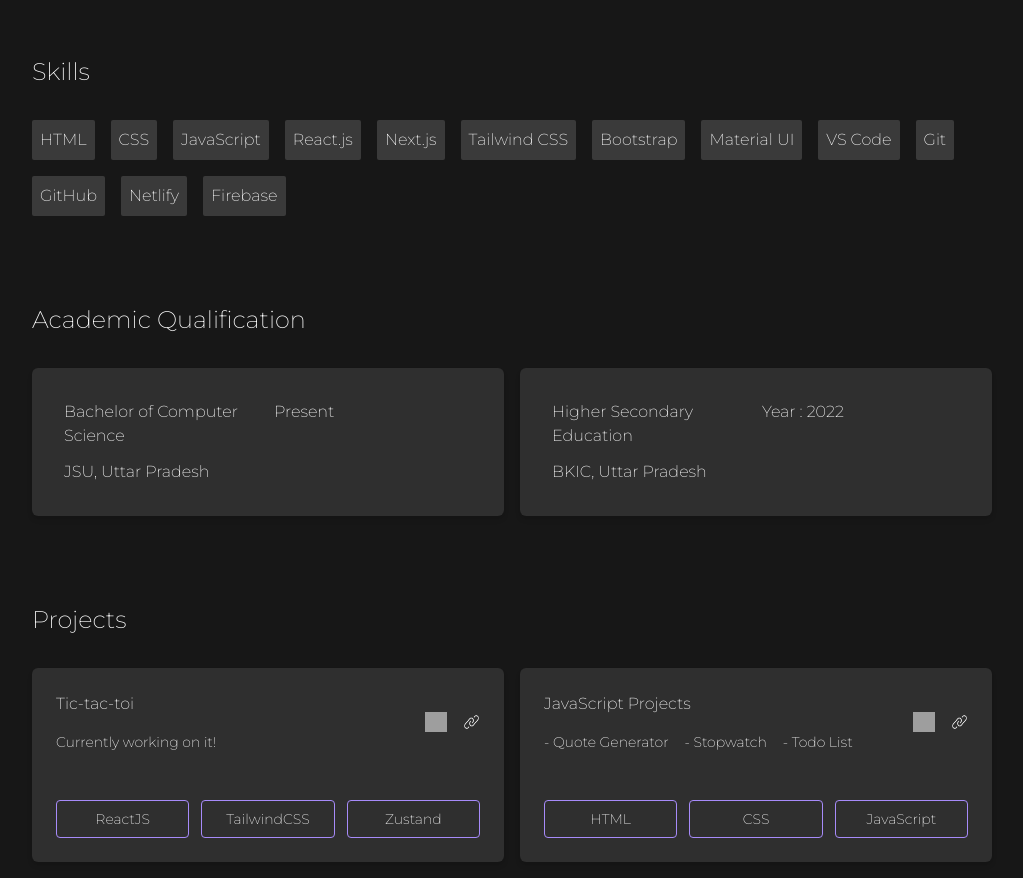
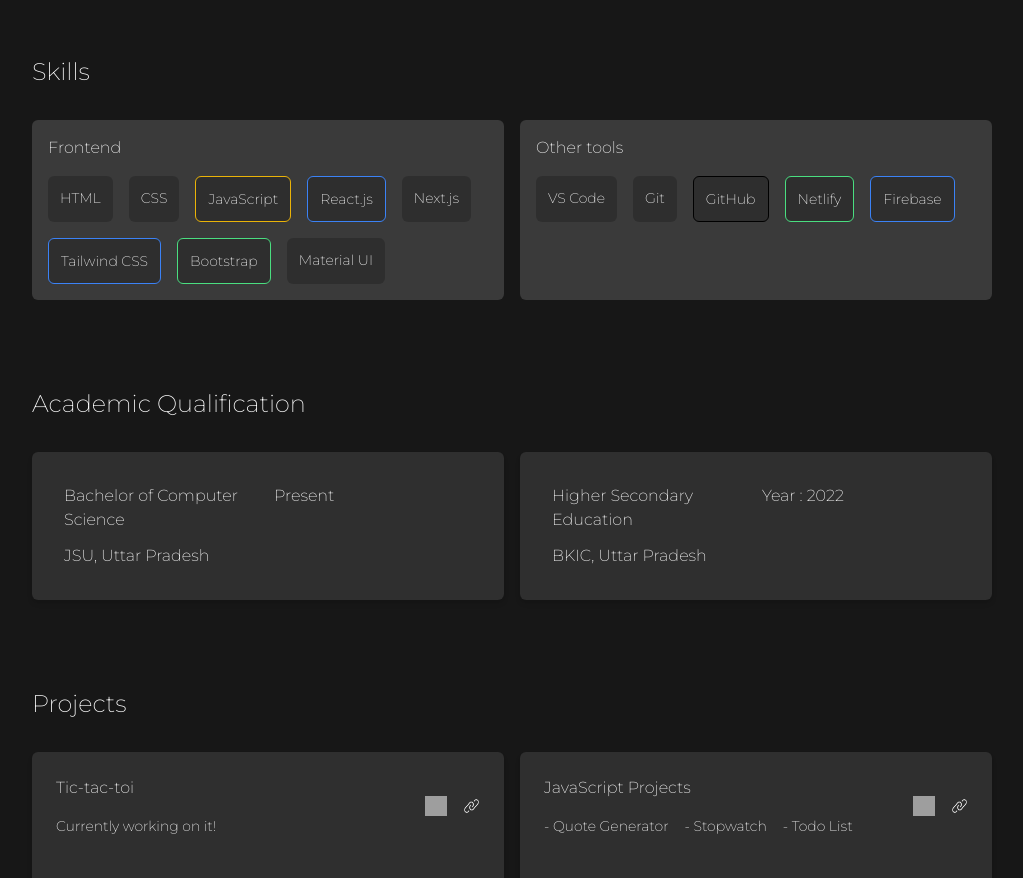
Before and after one commit to qzSeeker/PortfolioQzseeker, a React (Vite) app: page / in a window 1280 px wide. Shown: the part 960-1838 px from the top of the page, without its empty margins (128-1151 px from the left). Built offline with nearby package versions, Linux system fonts and the light colour scheme; grey boxes are pictures that could not be loaded.

Commit message:
initial changes

```diff
--- a/src/Components/Projects/Projects.jsx
+++ b/src/Components/Projects/Projects.jsx
@@ -11,7 +11,7 @@ function Projects() {
       img: "github.png",
       link: "https://github.com/qzSeeker/Tic-Tac-Toe",
       tech: (
-        <ul className="grid sm:grid-cols-3 grid-cols-2 gap-3 mt-8 text-sm">
+        <ul className="grid sm:grid-cols-3 grid-cols-2 gap-3 mt-8 text-sm md:text-md">
           <li className="border border-violet-400 p-2 rounded">ReactJS</li>
           <li className="border border-violet-400 p-2 rounded">TailwindCSS</li>
           <li className="border border-violet-400 p-2 rounded">Zustand</li>
@@ -32,7 +32,7 @@ function Projects() {
       img: "github.png",
       link: "https://github.com/qzSeeker/JavaScript-Projects",
       tech: (
-        <ul className="grid sm:grid-cols-3 grid-cols-2 gap-3 mt-8 text-sm">
+        <ul className="grid sm:grid-cols-3 grid-cols-2 gap-3 mt-8 text-sm md:text-md">
           <li className="border border-violet-400 p-2 rounded">HTML</li>
           <li className="border border-violet-400 p-2 rounded">CSS</li>
           <li className="border border-violet-400 p-2 rounded">JavaScript</li>
@@ -47,7 +47,7 @@ function Projects() {
       img:"github.png",
       link: "https://github.com/qzSeeker/React-Chat-App",
       tech: (
-        <ul className="grid sm:grid-cols-4 grid-cols-2 gap-3 mt-8 text-sm">
+        <ul className="grid sm:grid-cols-4 grid-cols-2 gap-3 mt-8 text-sm md:text-md">
           <li className="border border-violet-400 p-2 rounded">React</li>
           <li className="border border-violet-400 p-2 rounded">TailwindCSS</li>
           <li className="border border-violet-400 p-2 rounded">Firebase</li>
@@ -63,7 +63,7 @@ function Projects() {
       img: "github.png",
       link: "#",
       tech: (
-        <ul className="grid sm:grid-cols-3 grid-cols-2 gap-3 mt-8 text-sm">
+        <ul className="grid sm:grid-cols-3 grid-cols-2 gap-3 mt-8 text-sm md:text-md">
           <li className="border border-violet-400 p-2 rounded">React</li>
           <li className="border border-violet-400 p-2 rounded">TailwindCSS</li>
           <li className="border border-violet-400 p-2 rounded">Firebase</li>
--- a/src/Components/Skills.jsx
+++ b/src/Components/Skills.jsx
@@ -10,24 +10,44 @@ function Skills() {
     { id: 6, skill: "Tailwind CSS" },
     { id: 7, skill: "Bootstrap" },
     { id: 8, skill: "Material UI" },
+  ];
+
+  const others = [
     { id: 9, skill: "VS Code" },
     { id: 10, skill: "Git" },
     { id: 11, skill: "GitHub" },
     { id: 12, skill: "Netlify" },
     { id: 13, skill: "Firebase" },
-  ];
-
+  ]
   return (
     <div className="w-full">
       <div className="mt-20 mb-10 mx-8 xl:mx-40">
         <h1 className="text-2xl mb-8">Skills</h1>
+        <div className="grid md:grid-cols-2 gap-4">
+
+          <div className="bg-white/15 p-4 flex flex-col gap-4 rounded-md">
+            <h1>Frontend</h1>
             <ul className="flex flex-wrap gap-4">
               {skills.map((item) => (
-                <li key={item.id} className="bg-white/15 p-2 rounded-sm">
+                <li key={item.id} className={`bg-black/20 p-3 rounded-md text-center text-sm md:text-md w-max ${item.id === 7 ? "border border-green-400": "border-none" && (item.id === 6 || item.id === 4) ? "border border-blue-500" : "border-none" && item.id === 3 ? "border border-yellow-500" : "border-none"}`}>
                   {item.skill}
                 </li>
               ))}
             </ul>
+          </div>
+
+          <div className="bg-white/15 p-4 flex flex-col gap-4 rounded-md">
+            <h1>Other tools</h1>
+            <ul className="flex flex-wrap gap-4">
+              {others.map((item) => (
+                <li key={item.id} className={`bg-black/20 p-3 rounded-md text-center text-sm md:text-md w-max ${item.id === 12 ? "border border-green-400" : "border-none" && item.id === 13 ? "border border-blue-500" : "border-none" && item.id === 11 ? "border border-black" : "border-none"}`}>
+                  {item.skill}
+                </li>
+              ))}
+            </ul>
+          </div>
+
+        </div>
       </div>
     </div>
   );
```
